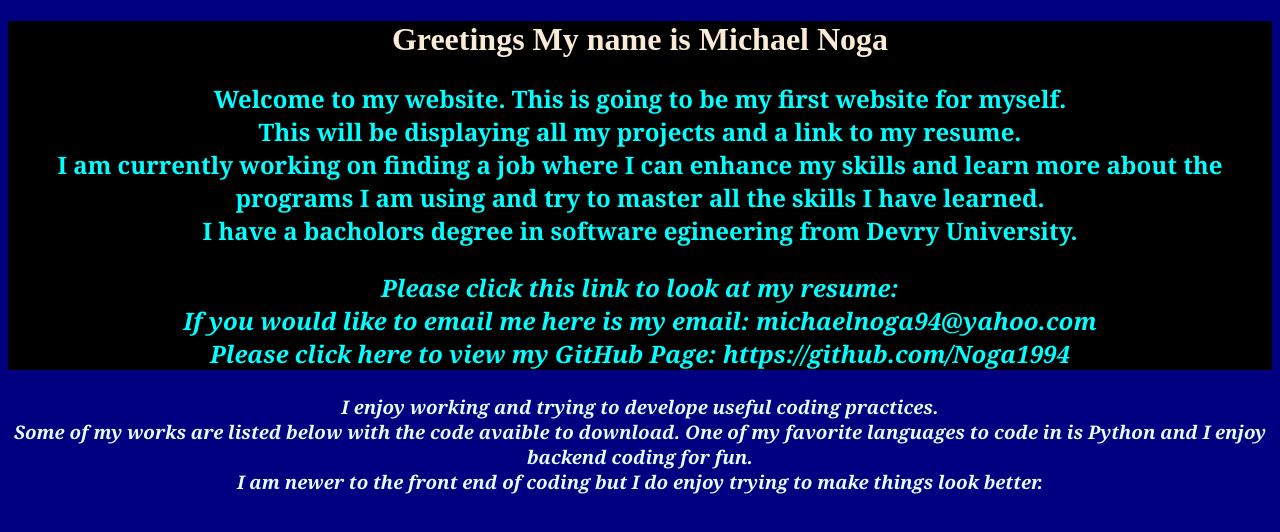
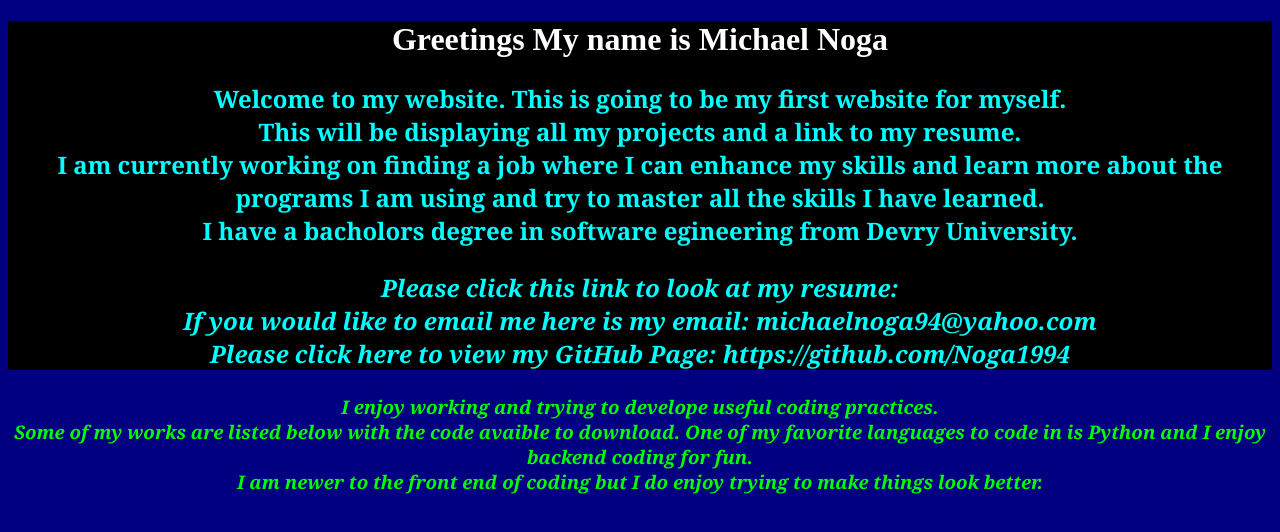
Before and after one commit to Noga1994/CoKe, a plain HTML site: page index.html in a window 1280 px wide. Drawn offline with Linux system fonts and the light colour scheme.

Commit message:
color scheme

```diff
--- a/style.css
+++ b/style.css
@@ -3,14 +3,14 @@ body{
 }
 h1{
     text-align: center;
-    color: antiquewhite;
+    color:white;
 }
 h3{
     font-style: oblique;
     font-family: Georgia, 'Times New Roman', Times, serif;
     font-stretch: semi-expanded;
     text-align: center;
-    color: lightcyan
+    color: lime;
 }
 
 h2 {
```
